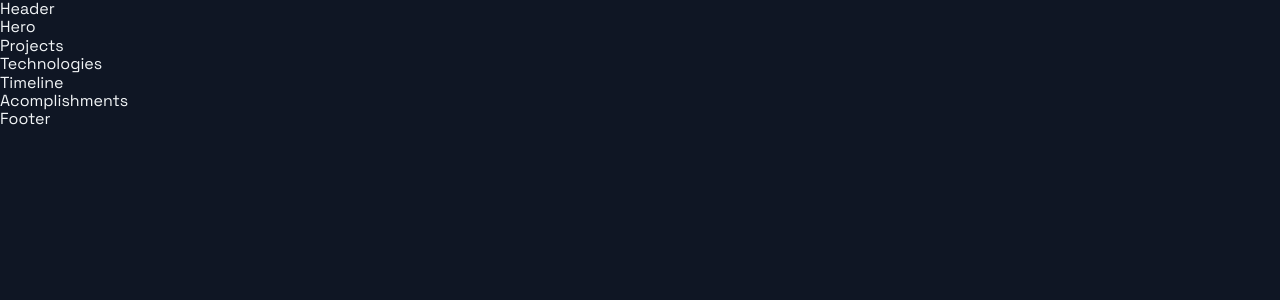
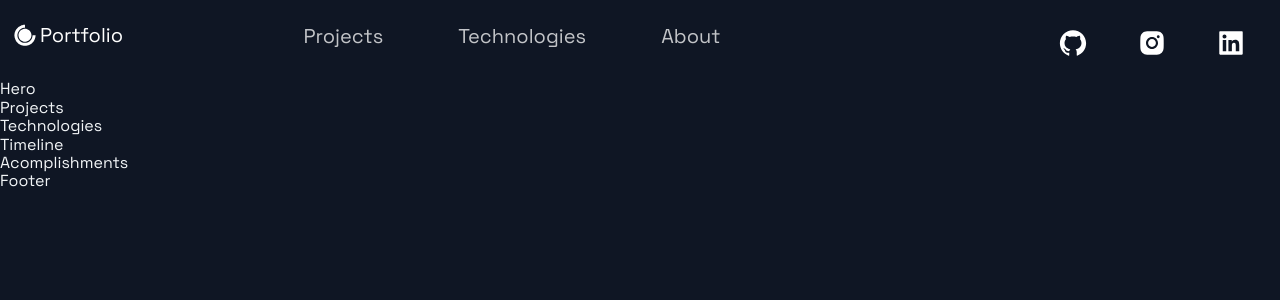
Before and after one commit to TheMVProgrammer/portfolio-website, a Next.js app: page / in a window 1280 px wide. Shown: the top 300 px of the page. Built offline with nearby package versions, Linux system fonts and the light colour scheme.

Commit message:
Adding header section

```diff
--- a/src/components/Header/Header.js
+++ b/src/components/Header/Header.js
@@ -1,14 +1,46 @@
 import Link from 'next/link';
 import React from 'react';
-import { AiFillGithub, AiFillInstagram, AiFillLinkedin } from 'react-icons';
+import { AiFillGithub, AiFillInstagram, AiFillLinkedin } from 'react-icons/ai';
 import { DiCssdeck } from 'react-icons/di';
 
-import { Container, Div1, Div2, Div3, NavLink, SocialIcons } from './HeaderStyles';
+import { Container, Div1, Div2, Div3, NavLink, SocialIcons, Span } from './HeaderStyles';
 
 const Header = () =>  (
-  <div>
-    Header
-  </div>
+  <Container>
+    <Div1>
+      <Link href='/' style={{display: 'flex', alignItems: 'center', color: 'white', marginBottom: '20px'}} >
+        <DiCssdeck size='3rem' /> <Span>Portfolio</Span>
+      </Link>
+    </Div1>
+    <Div2>
+      <li>
+        <Link href='/#projects'>
+          <NavLink>Projects</NavLink>
+        </Link>
+      </li>
+      <li>
+        <Link href='/#tech'>
+          <NavLink>Technologies</NavLink>
+        </Link>
+      </li>
+      <li>
+        <Link href='/#about'>
+          <NavLink>About</NavLink>
+        </Link>
+      </li>
+    </Div2>
+    <Div3>
+      <SocialIcons href='https://github.com' >
+        <AiFillGithub size='3rem' />
+      </SocialIcons>
+      <SocialIcons href='https://instagram.com' >
+        <AiFillInstagram size='3rem' />
+      </SocialIcons>
+      <SocialIcons href='https://linkedin.com' >
+        <AiFillLinkedin size='3rem' />
+      </SocialIcons>
+    </Div3>
+  </Container>
 );
 
 export default Header;
--- a/src/components/Header/HeaderStyles.js
+++ b/src/components/Header/HeaderStyles.js
@@ -17,6 +17,11 @@
     grid-row-gap: 0.5rem;
   }
 `;
+
+export const Span = styled.span`
+  font-size: 2rem;
+`;
+
 export const Div1 = styled.div`
   grid-area: 1 / 1 / 2 / 2;
   display: flex;
```
